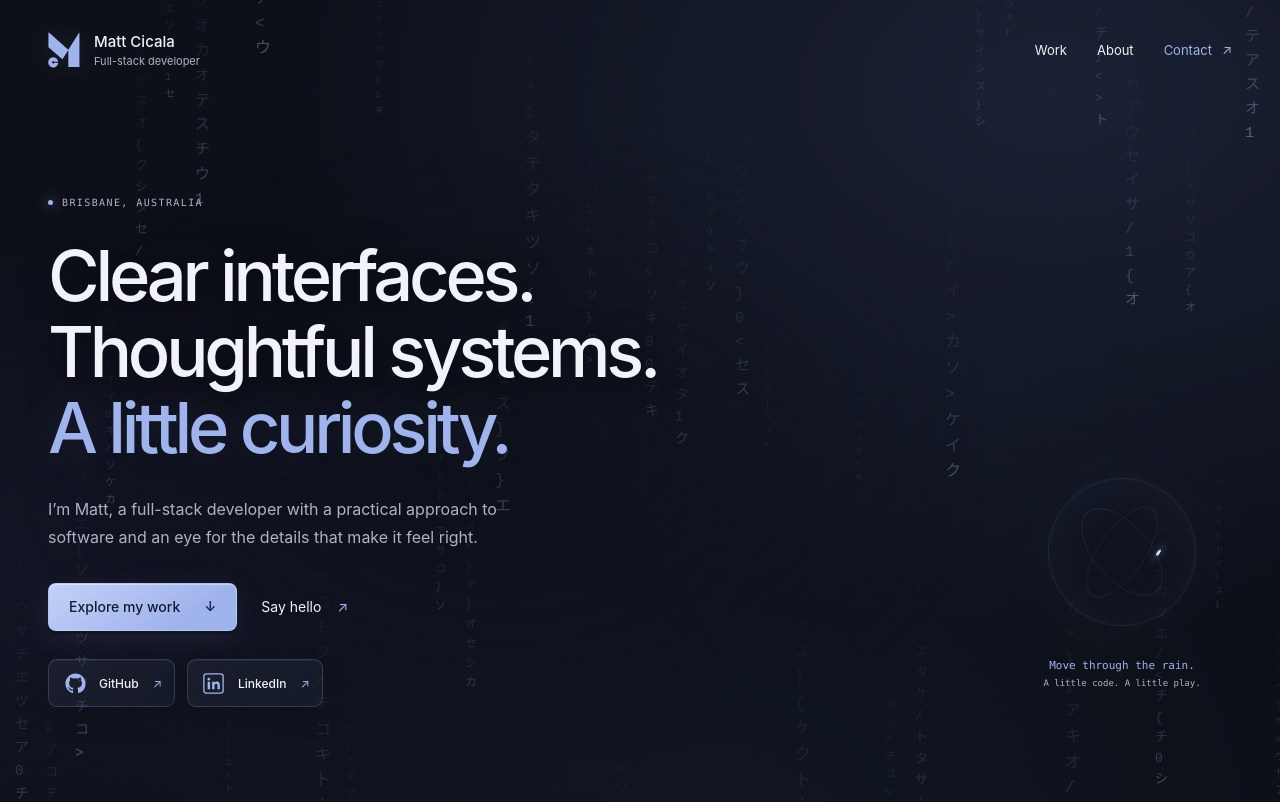
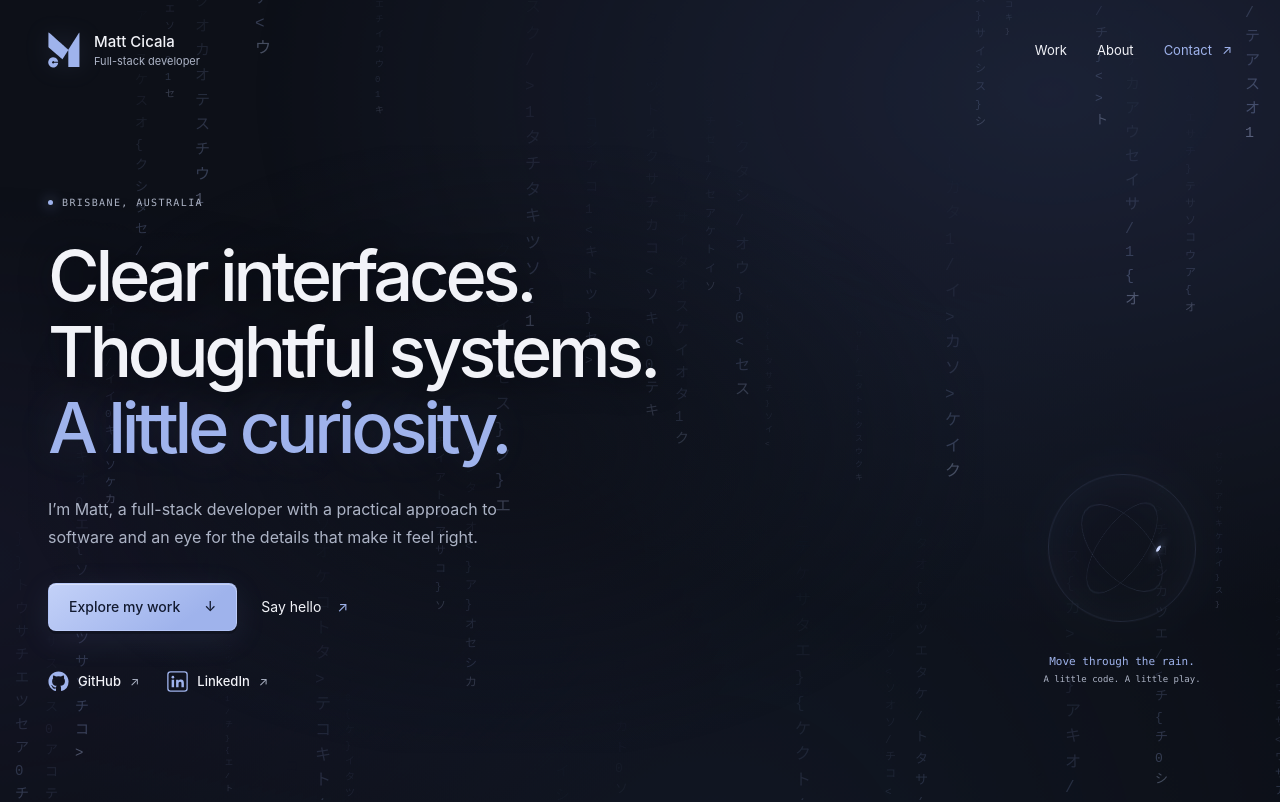
Before and after one commit to vetematts/Portfolio, a Next.js app: page / in a window 1280 px wide. Shown: the top 802 px of the page. Built offline with nearby package versions, Linux system fonts and the light colour scheme.

Commit message:
Simplify social links styling and remove profile details

```diff
--- a/src/app/globals.css
+++ b/src/app/globals.css
@@ -847,101 +847,71 @@ h2 > span {
 .profile-links {
   display: flex;
   flex-wrap: wrap;
-  gap: 14px;
+  gap: 12px 36px;
   margin-top: 30px;
 }
 .profile-links a {
-  position: relative;
   display: inline-flex;
   align-items: center;
-  gap: 16px;
-  min-height: 84px;
-  width: 270px;
-  padding: 18px 20px;
-  border: 1px solid #9fb3ec38;
-  border-radius: 12px;
-  background: linear-gradient(135deg, #9fb3ec12, #1b233080);
-  box-shadow:
-    inset 0 1px 0 #d2dfff0d,
-    0 10px 26px #00000024;
-  transition:
-    transform 0.2s,
-    border-color 0.2s,
-    background 0.2s,
-    box-shadow 0.2s;
+  gap: 12px;
+  min-height: 48px;
+  padding-block: 6px;
+  transition: color 0.2s;
 }
 .profile-links a:hover {
-  transform: translateY(-3px);
-  border-color: #b9cbff80;
-  background: linear-gradient(135deg, #9fb3ec23, #1b2330a6);
-  box-shadow:
-    inset 0 1px 0 #d2dfff15,
-    0 12px 30px #9fb3ec12;
+  color: var(--accent);
 }
 .profile-icon {
   display: grid;
   place-items: center;
   flex-shrink: 0;
-  width: 42px;
-  height: 42px;
   color: var(--accent);
-  border: 1px solid #9fb3ec26;
-  border-radius: 10px;
-  background: linear-gradient(145deg, #b5c8ff14, #9fb3ec04);
-  box-shadow: inset 0 1px 0 #ffffff0d;
 }
 .profile-icon svg {
-  width: 24px;
-  height: 24px;
+  width: 30px;
+  height: 30px;
 }
 .profile-label strong {
   display: block;
-  font-size: 16px;
+  font-size: 18px;
   font-weight: 500;
+  text-decoration: underline;
+  text-decoration-color: transparent;
+  text-underline-offset: 6px;
+  text-decoration-thickness: 1px;
+  transition: text-decoration-color 0.2s;
 }
-.profile-label small {
-  display: block;
-  margin-top: 2px;
-  font-size: 11px;
-  color: var(--muted);
+.profile-links a:hover .profile-label strong {
+  text-decoration-color: var(--accent);
 }
 .profile-arrow {
-  margin-left: auto;
-  color: var(--accent);
-  font-size: 17px;
-  transition: transform 0.2s;
+  color: var(--muted);
+  font-size: 15px;
+  transition:
+    color 0.2s,
+    transform 0.2s;
 }
 .profile-links a:hover .profile-arrow {
+  color: var(--accent);
   transform: translate(2px, -2px);
 }
 .profile-links--compact {
-  gap: 12px;
+  gap: 12px 28px;
   margin-top: 28px;
 }
 .profile-links--compact a {
-  width: auto;
-  min-height: 48px;
-  padding: 8px 12px;
-  gap: 10px;
-  border-radius: 9px;
-}
-.profile-links--compact .profile-icon {
-  width: 28px;
-  height: 28px;
-  border: 0;
-  background: none;
-  box-shadow: none;
+  min-height: 44px;
+  gap: 9px;
 }
 .profile-links--compact .profile-icon svg {
   width: 21px;
   height: 21px;
 }
 .profile-links--compact .profile-label strong {
-  font-size: 12px;
+  font-size: 13px;
 }
 .profile-links--compact .profile-arrow {
   font-size: 12px;
-  margin-left: 4px;
 }
 .site-footer {
   color: var(--muted);
--- a/src/components/SocialLinks.tsx
+++ b/src/components/SocialLinks.tsx
@@ -2,13 +2,11 @@ const profiles = [
   {
     name: "GitHub",
     url: "https://github.com/vetematts",
-    detail: "Code & side projects",
     icon: "github",
   },
   {
     name: "LinkedIn",
     url: "https://www.linkedin.com/in/matthewcicala",
-    detail: "Let’s connect",
     icon: "linkedin",
   },
 ];
@@ -44,9 +42,9 @@ function ProfileIcon({ platform }: { platform: string }) {
 }
 
 export function SocialLinks({
-  variant = "cards",
+  variant = "full",
 }: {
-  variant?: "compact" | "cards";
+  variant?: "compact" | "full";
 }) {
   return (
     <nav
@@ -65,7 +63,6 @@ export function SocialLinks({
           </span>
           <span className="profile-label">
             <strong>{profile.name}</strong>
-            {variant === "cards" && <small>{profile.detail}</small>}
           </span>
           <span className="profile-arrow" aria-hidden="true">
             ↗
```
